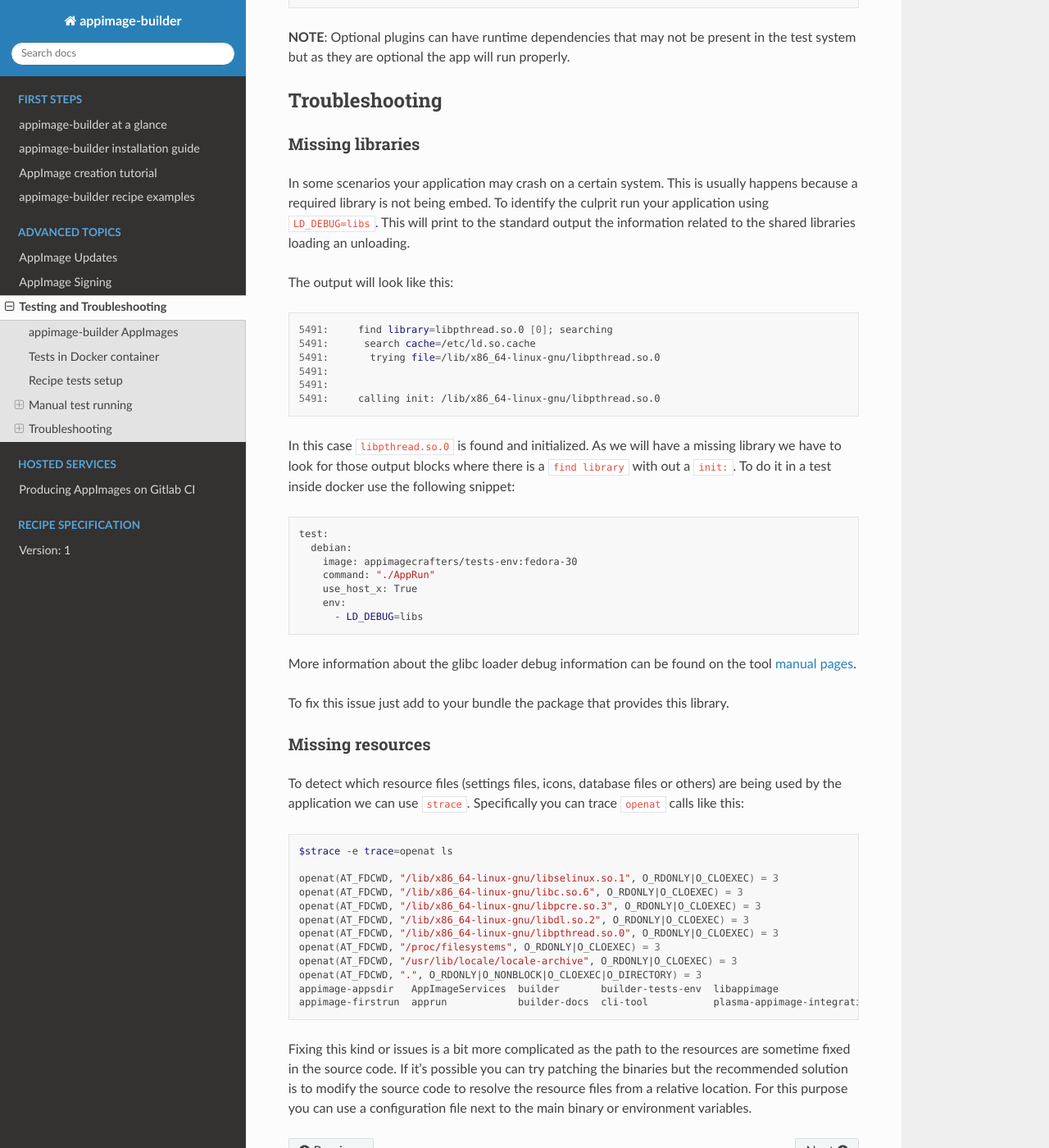
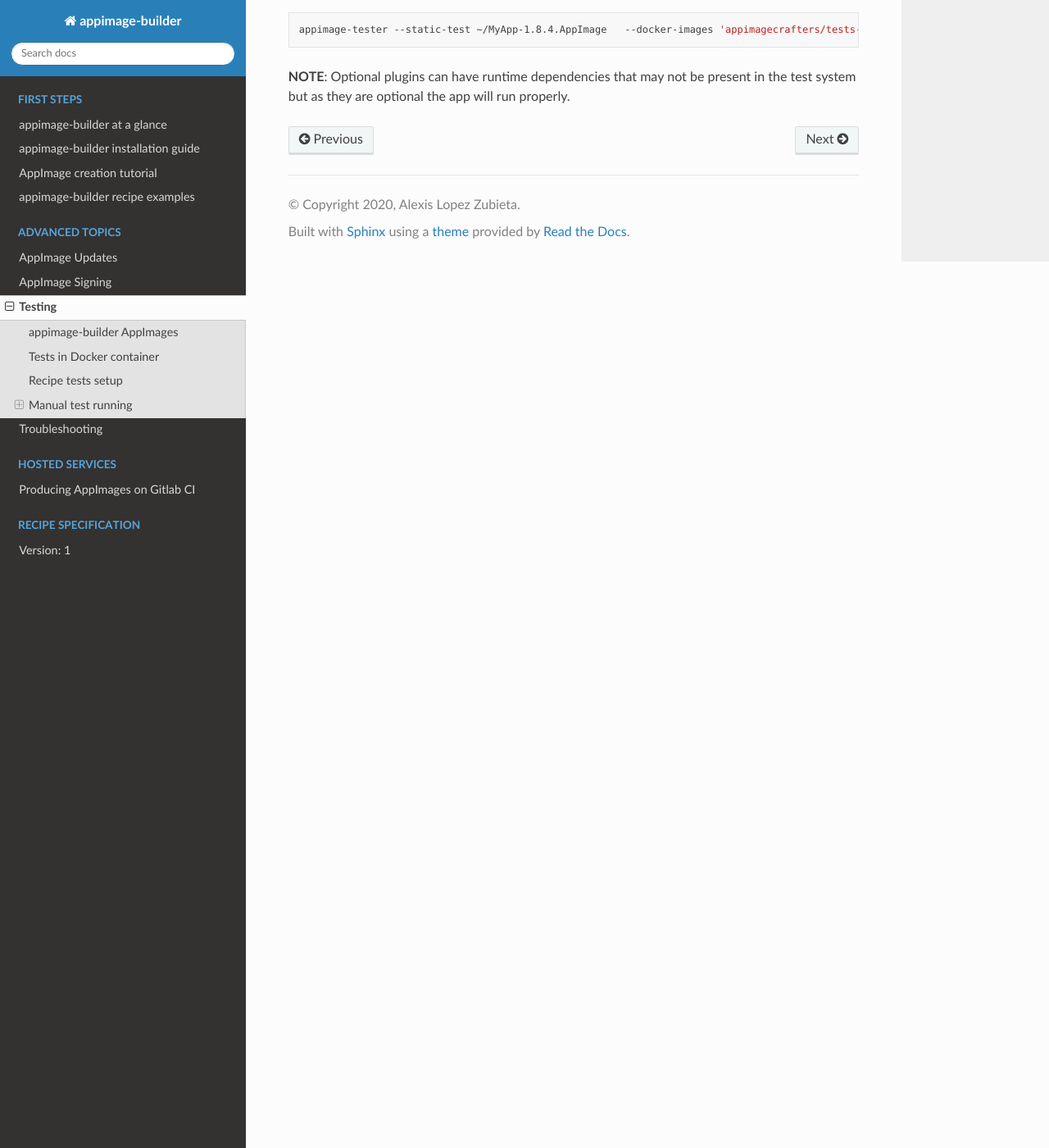
Before and after one commit to AppImageCrafters/appimage-builder-docs, a Sphinx documentation site: the page built from source/advanced/testing.rst, in a window 1280 px wide and 1400 px high, scrolled down 2319 px. Shown: the whole window at 82% size. Built offline with Sphinx 7.4.7 and the Read the Docs theme 2.0.0, drawn with Linux system fonts in a browser that asks for light colours; some of the changed text lies outside the part shown.

Commit message:
Split testing and troubleshooting

```diff
--- a/source/advanced/testing.rst
+++ b/source/advanced/testing.rst
@@ -1,10 +1,11 @@
 .. _advanced-testing:
 
-"""""""""""""""""""""""""""
-Testing and Troubleshooting
-"""""""""""""""""""""""""""
+"""""""
+Testing
+"""""""
 
-Here you will find information regarding how to test and troubleshoot your AppImage.
+`appimage-builder` provides you a simple way of testing the AppImages compatibility with different systems. It uses
+docker containers to simulate the runtime environments and runs the applications inside.
 
 ==========================
 appimage-builder AppImages
@@ -96,7 +97,7 @@ Regular Docker tests
 A regular test will try to run the target application inside the specified docker containers. A running X11 server
 is required if the app has a GUI.
 
-.. code-block:: shel
+.. code-block:: shell
 
     appimage-tester --test ~/MyApp-1.8.4.AppImage   --docker-images 'appimagecrafters/tests-env:debian-stable'
 
@@ -107,79 +108,9 @@ Static Docker tests
 Static test will lockup the external dependencies of the given target and will check if all of then are present
 in the system contained in the docker image. This does not execute the application.
 
-.. code-block:: shel
+.. code-block:: shell
 
     appimage-tester --static-test ~/MyApp-1.8.4.AppImage   --docker-images 'appimagecrafters/tests-env:debian-stable'
 
 **NOTE**: Optional plugins can have runtime dependencies that may not be present in the test system but as they are
 optional the app will run properly.
-
-===============
-Troubleshooting
-===============
-
-
-Missing libraries
-=================
-
-In some scenarios your application may crash on a certain system. This is usually happens because a required library
-is not being embed. To identify the culprit run your application using ``LD_DEBUG=libs``. This will print to the
-standard output the information related to the shared libraries loading an unloading.
-
-
-The output will look like this:
-
-.. code-block:: shell
-
-      5491:     find library=libpthread.so.0 [0]; searching
-      5491:      search cache=/etc/ld.so.cache
-      5491:       trying file=/lib/x86_64-linux-gnu/libpthread.so.0
-      5491:
-      5491:
-      5491:     calling init: /lib/x86_64-linux-gnu/libpthread.so.0
-
-In this case ``libpthread.so.0`` is found and initialized. As we will have a missing library we have to look for
-those output blocks where there is a ``find library`` with out a ``init:``. To do it in a test inside docker use
-the following snippet:
-
-.. code-block:: shell
-
-      test:
-        debian:
-          image: appimagecrafters/tests-env:fedora-30
-          command: "./AppRun"
-          use_host_x: True
-          env:
-            - LD_DEBUG=libs
-
-More information about the glibc loader debug information can be found on the tool `manual pages`_.
-
-.. _manual pages: http://man7.org/linux/man-pages/man8/ld.so.8.html
-
-To fix this issue just add to your bundle the package that provides this library.
-
-Missing resources
-=================
-
-To detect which resource files (settings files, icons, database files or others) are being used by the application we
-can use ``strace``. Specifically you can trace ``openat`` calls like this:
-
-.. code-block:: shell
-
-    $strace -e trace=openat ls
-
-    openat(AT_FDCWD, "/lib/x86_64-linux-gnu/libselinux.so.1", O_RDONLY|O_CLOEXEC) = 3
-    openat(AT_FDCWD, "/lib/x86_64-linux-gnu/libc.so.6", O_RDONLY|O_CLOEXEC) = 3
-    openat(AT_FDCWD, "/lib/x86_64-linux-gnu/libpcre.so.3", O_RDONLY|O_CLOEXEC) = 3
-    openat(AT_FDCWD, "/lib/x86_64-linux-gnu/libdl.so.2", O_RDONLY|O_CLOEXEC) = 3
-    openat(AT_FDCWD, "/lib/x86_64-linux-gnu/libpthread.so.0", O_RDONLY|O_CLOEXEC) = 3
-    openat(AT_FDCWD, "/proc/filesystems", O_RDONLY|O_CLOEXEC) = 3
-    openat(AT_FDCWD, "/usr/lib/locale/locale-archive", O_RDONLY|O_CLOEXEC) = 3
-    openat(AT_FDCWD, ".", O_RDONLY|O_NONBLOCK|O_CLOEXEC|O_DIRECTORY) = 3
-    appimage-appsdir   AppImageServices  builder       builder-tests-env  libappimage                  TheAppImageWay
-    appimage-firstrun  apprun            builder-docs  cli-tool           plasma-appimage-integration
-
-Fixing this kind or issues is a bit more complicated as the path to the resources are sometime fixed in the source code.
-If it's possible you can try patching the binaries but the recommended solution is to modify the source code to resolve
-the resource files from a relative location. For this purpose you can use a configuration file next to the main binary
-or environment variables.
--- a/source/index.rst
+++ b/source/index.rst
@@ -69,6 +69,7 @@ Advanced topics
 
    advanced/testing
 
+   advanced/troubleshooting
 
 
 :doc:`advanced/updates`
@@ -78,7 +79,10 @@ Advanced topics
     Sign your binaries to protect your users
 
 :doc:`advanced/testing`
-    Test and Troubleshoot AppImages
+    Test in different systems
+
+:doc:`advanced/troubleshooting`
+    Find and fix issues
 
 ===============
 Hosted Services
```
Also changed, not shown: source/advanced/troubleshooting.rst (added, +126 -0 lines).
